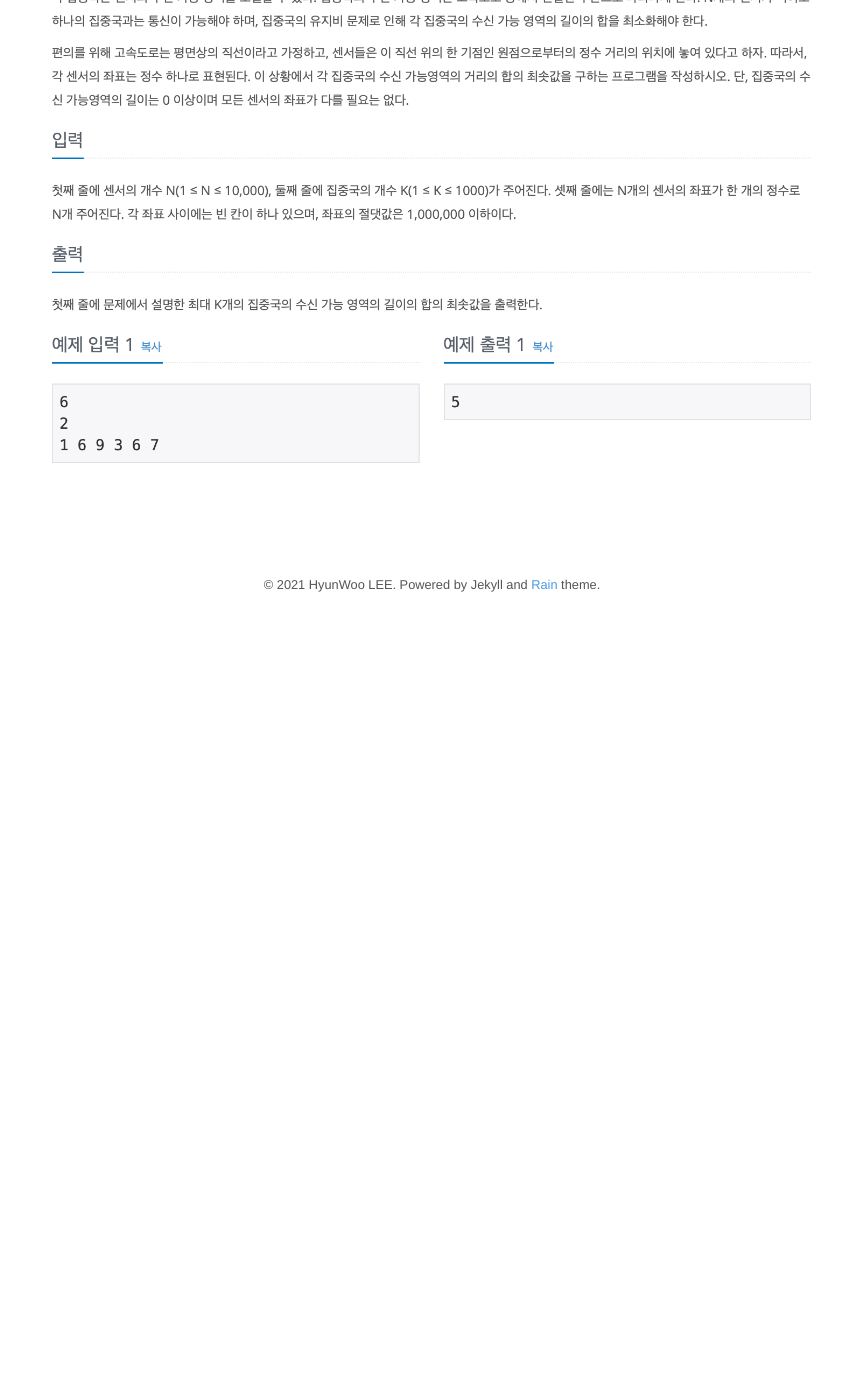
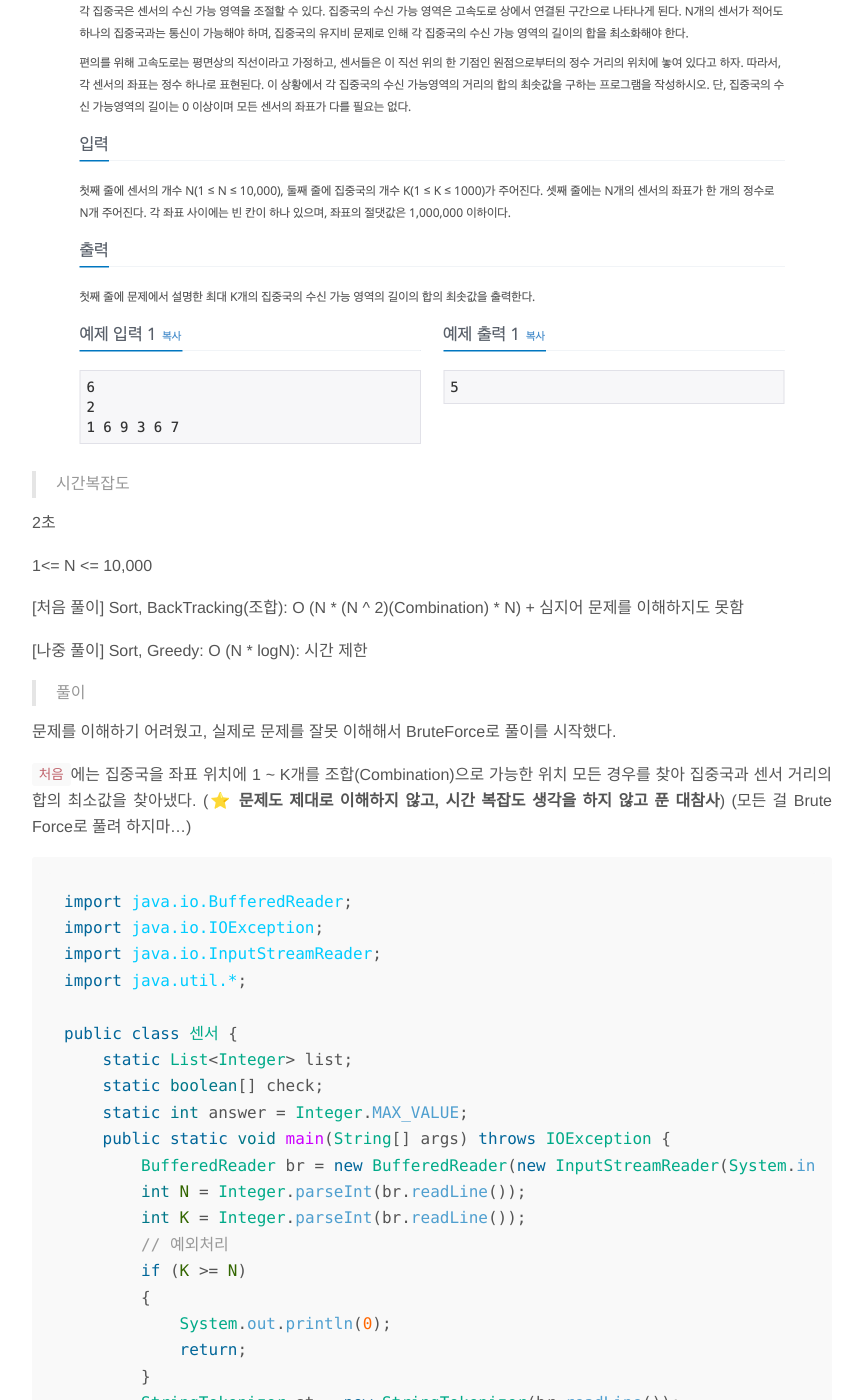
Before and after one commit to hyunwlee-dev/TIL, a Jekyll site: the page built from _posts/2019-09-14-algorithm.md, in a window 1280 px wide and 1400 px high, scrolled down 678 px. Shown: the whole window, without its empty margins (208-1071 px from the left). Built offline with Jekyll 4.4.1, drawn with Linux system fonts in a browser that asks for light colours; nearby versions of some CDN libraries; before the commit the page ends 1308 px from its top, so only the background shows below that; some of the changed text lies outside the part shown.

Commit message:
210915 TIL

````diff
--- a/_posts/2019-09-14-algorithm.md
+++ b/_posts/2019-09-14-algorithm.md
@@ -6,6 +6,148 @@
 
 ## BOJ 2212 센서
 
+> Category
+
+백준, [센서][https://www.acmicpc.net/problem/2212], 그리디알고리즘, 골드5
+
+<img src="https://github.com/hyunwlee-dev/TIL/blob/6a77d0123737c627f97865cbd69789e70f7d8528/images/boj2212sensor.png?raw=true" style="zoom:50%;" />
+
+
+
+> 시간복잡도
+
+2초
+
+1<= N <= 10,000
+
+[처음 풀이] Sort, BackTracking(조합): O (N * (N ^ 2)(Combination) * N) + 심지어 문제를 이해하지도 못함
+
+[나중 풀이] Sort, Greedy: O (N * logN): 시간 제한
+
+
+
+> 풀이
+
 문제를 이해하기 어려웠고, 실제로 문제를 잘못 이해해서 BruteForce로 풀이를 시작했다.
 
-![](https://github.com/hyunwlee-dev/TIL/blob/6a77d0123737c627f97865cbd69789e70f7d8528/images/boj2212sensor.png?raw=true)
+
+
+`처음`에는 집중국을 좌표 위치에 1 ~ K개를 조합(Combination)으로 가능한 위치 모든 경우를 찾아 집중국과 센서 거리의 합의 최소값을 찾아냈다. (⭐️ <strong>문제도 제대로 이해하지 않고, 시간 복잡도 생각을 하지 않고 푼 대참사</strong>) (모든 걸 Brute Force로 풀려 하지마...)
+
+```java
+import java.io.BufferedReader;
+import java.io.IOException;
+import java.io.InputStreamReader;
+import java.util.*;
+
+public class 센서 {
+    static List<Integer> list;
+    static boolean[] check;
+    static int answer = Integer.MAX_VALUE;
+    public static void main(String[] args) throws IOException {
+        BufferedReader br = new BufferedReader(new InputStreamReader(System.in));
+        int N = Integer.parseInt(br.readLine());
+        int K = Integer.parseInt(br.readLine());
+        // 예외처리
+        if (K >= N)
+        {
+            System.out.println(0);
+            return;
+        }
+        StringTokenizer st = new StringTokenizer(br.readLine());
+        // 문제를 잘못이해한 참극 => Set 왜...쓰니?
+        Set<Integer> set = new HashSet<>();
+        int max = Integer.MIN_VALUE;
+        for (int i = 0; i < N; i++)
+        {
+            int temp = Integer.parseInt(st.nextToken());
+            max = Math.max(max, temp);
+            set.add(temp);
+        }
+        check = new boolean[max + 1];
+        int idx = 0;
+        int[] arr = new int[set.size()];
+        for (Integer i : set)
+            arr[idx++] = i;
+        Arrays.sort(arr);
+	      // 1 ~ K개를 조합(Combination)
+        for (int i = 1; i <= K; i++)
+        {
+            list = new ArrayList<>();
+            DFS(0, i, max, 0, arr);
+        }
+        System.out.println(answer);
+    }
+    // Back Tracking = N과 M 시리즈 중 조합(Combination)
+    public static void DFS(int depth, int K, int max, int start, int[] arr)
+    {
+        if (list.size() == K)
+        {
+            int sum = 0;
+            for (int i = 0; i < arr.length; i++)
+            {
+                int subMin = Integer.MAX_VALUE;
+                for (int l : list)
+                    subMin = Math.min(subMin, Math.abs(l - arr[i]));
+                sum += subMin;
+            }
+            answer = Math.min(sum, answer);
+            return;
+        }
+
+        for (int i = start; i <= max; i++)
+        {
+            if (check[i])
+                continue;
+            check[i] = true;
+            list.add(i);
+            DFS(depth + 1, K, max, i + 1, arr);
+            list.remove(depth);
+            check[i] = false;
+        }
+    }
+}
+```
+
+
+
+`나중` 에는 그리디로 <strong>O(nlogn)</strong>만에 가능하다는 것을 알게되어 어떻게 풀었는지 설명해보겠다.
+
+1. 집중국(k) >= 센서(n)이면, 집중국이 각각 센서를 담당하면 되므로 출력 (0)후 종료
+2. 각 센서 거리 차이를 담은 list (오름차순)
+3. list의 0 ~ (n - k)를 합해 출력한다. => 거리가 긴 것은 뛰어 넘을 수 있다.
+
+```java
+import java.io.BufferedReader;
+import java.io.IOException;
+import java.io.InputStreamReader;
+import java.util.*;
+
+public class 센서 {
+    public static void main(String[] args) throws IOException {
+        BufferedReader br = new BufferedReader(new InputStreamReader(System.in));
+        int n = Integer.parseInt(br.readLine());
+        int k = Integer.parseInt(br.readLine());
+
+        // 예외처리
+        if (k >= n)
+        {
+            System.out.println(0);
+            return;
+        }
+        int[] arr = new int[n];
+        StringTokenizer st = new StringTokenizer(br.readLine());
+        for (int i = 0; i < n; i++)
+            arr[i] = Integer.parseInt(st.nextToken());
+        Arrays.sort(arr);
+        List<Integer> list = new ArrayList<>();
+        for (int i = 0; i < arr.length - 1; i++)    // 각 센서별 거리
+            list.add(arr[i + 1] - arr[i]);
+        Collections.sort(list);
+        int answer = 0;
+        for (int i = 0; i < n - k; i++)
+            answer += list.get(i);
+        System.out.println(answer);
+    }
+}
+```
````
